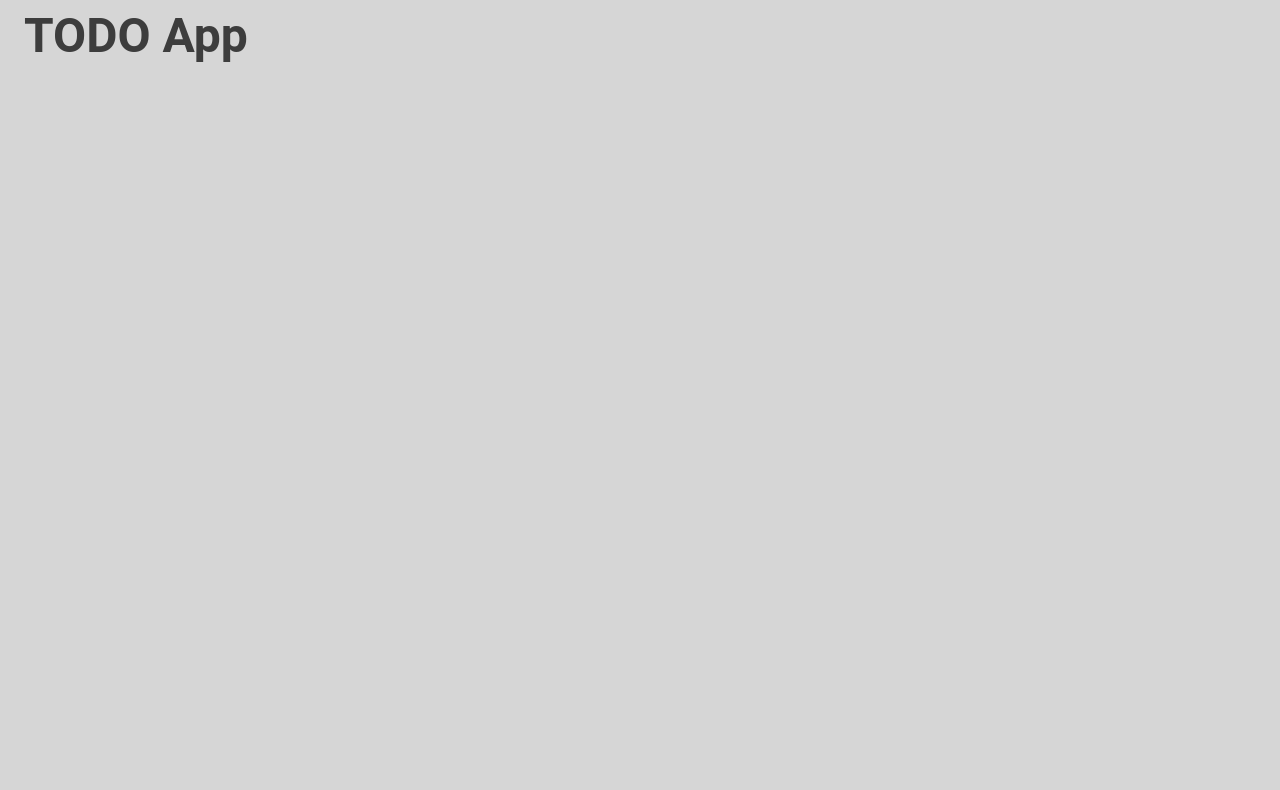
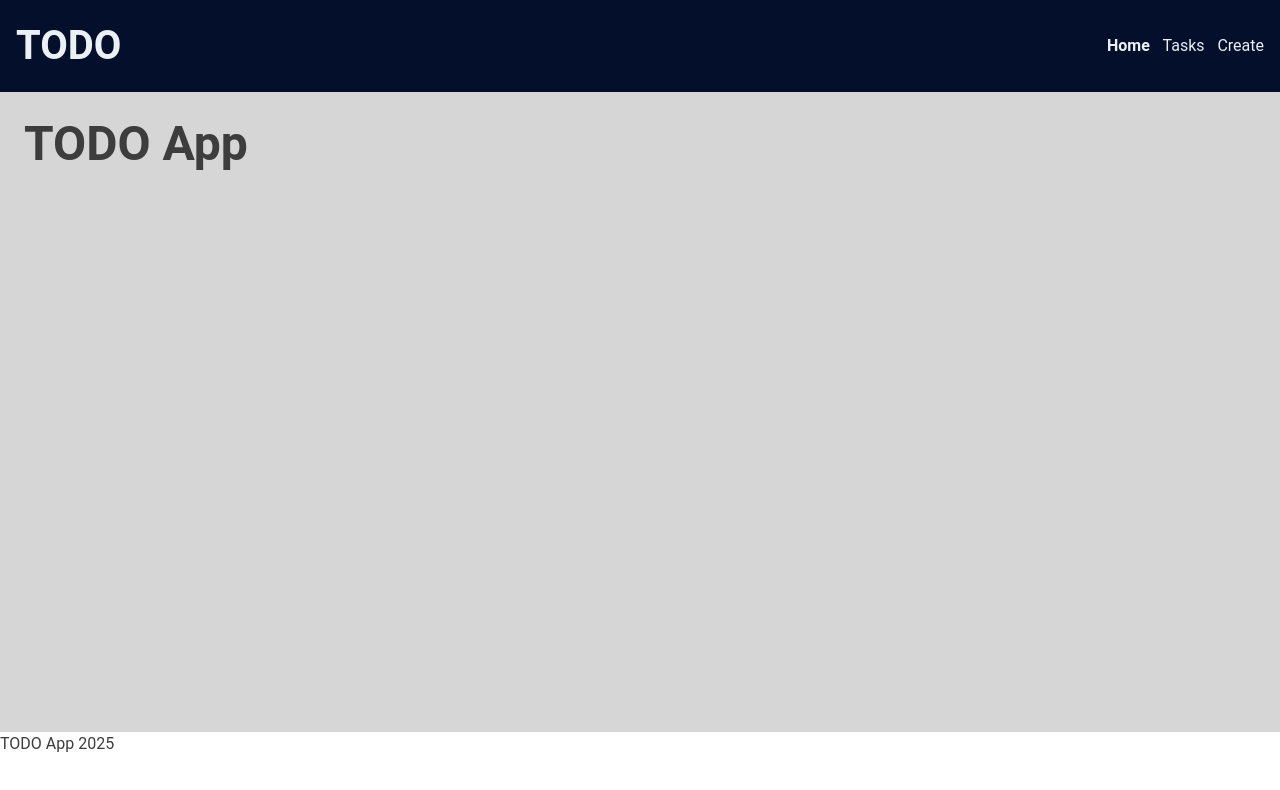
Before and after one commit to tdot123-1/todo_app, a React (Vite) app in the folder client/: page / in a window 1280 px wide. Shown: the top 790 px of the page. Built offline with nearby package versions, Linux system fonts and the light colour scheme.

Commit message:
add base layout

```diff
--- a/client/src/App.tsx
+++ b/client/src/App.tsx
@@ -1,20 +1,22 @@
-
 import Home from "./pages/Home";
 import AllTasks from "./pages/AllTasks";
 import TaskDetails from "./pages/TaskDetails";
 import EditTask from "./pages/EditTask";
 import CreateTask from "./pages/CreateTask";
 import { Route, Routes } from "react-router-dom";
+import BaseLayout from "./layouts/BaseLayout";
 
 function App() {
   return (
     <>
       <Routes>
-        <Route path="/" element={<Home />} />
-        <Route path="/tasks" element={<AllTasks />} />
-        <Route path="/tasks/:taskId" element={<TaskDetails />} />
-        <Route path="/tasks/:taskId/edit" element={<EditTask />} />
-        <Route path="/tasks/create" element={<CreateTask />} />
+        <Route path="/" element={<BaseLayout />}>
+          <Route index element={<Home />} />
+          <Route path="/tasks" element={<AllTasks />} />
+          <Route path="/tasks/:taskId" element={<TaskDetails />} />
+          <Route path="/tasks/:taskId/edit" element={<EditTask />} />
+          <Route path="/tasks/create" element={<CreateTask />} />
+        </Route>
       </Routes>
     </>
   );
--- a/client/src/components/button/Button.styles.ts
+++ b/client/src/components/button/Button.styles.ts
@@ -22,7 +22,7 @@ export const StyledButton = styled.button<{
     }
   }};
 
-  color: #ffffff;
+  color: ${(props) => props.theme.tertiaryColor};
   &:hover {
     opacity: 0.9;
   }
--- /dev/null
+++ b/client/src/components/header/Header.styles.ts
@@ -0,0 +1,20 @@
+import styled from "styled-components";
+
+export const StyledHeader = styled.header`
+  padding: 1rem;
+  display: flex;
+  justify-content: space-between;
+  align-items: center;
+  background-color: ${(props) => props.theme.primaryColor};
+  color: ${(props) => props.theme.tertiaryColor};
+`;
+
+export const StyledNavbar = styled.nav`
+  display: flex;
+  gap: 0.8rem;
+`;
+
+export const Logo = styled.h3`
+  font-size: 2.5rem;
+
+`;
--- /dev/null
+++ b/client/src/components/header/Header.tsx
@@ -0,0 +1,50 @@
+import { Link, NavLink } from "react-router-dom";
+import { Logo, StyledHeader, StyledNavbar } from "./Header.styles";
+
+const navlinks = [
+  {
+    page: "Home",
+    href: "/",
+  },
+  {
+    page: "Tasks",
+    href: "/tasks",
+  },
+  {
+    page: "Create",
+    href: "/tasks/create",
+  },
+];
+
+const Header = () => {
+  return (
+    <>
+      <StyledHeader>
+        <Link to={"/"}>
+          <Logo>TODO</Logo>
+        </Link>
+
+        <StyledNavbar>
+          {navlinks.map((link) => (
+            <NavLink
+              key={link.href}
+              to={link.href}
+              style={({ isActive }) =>
+                isActive
+                  ? { fontWeight: "bold" }
+                  : {
+                      textDecoration: "none",
+                      hover: { textDecoration: "underline" },
+                    }
+              }
+            >
+              {link.page}
+            </NavLink>
+          ))}
+        </StyledNavbar>
+      </StyledHeader>
+    </>
+  );
+};
+
+export default Header;
--- /dev/null
+++ b/client/src/layouts/BaseLayout.tsx
@@ -0,0 +1,18 @@
+import { Outlet } from "react-router-dom";
+import Header from "../components/header/Header";
+
+const BaseLayout = () => {
+  return (
+    <>
+      <Header />
+      <main>
+        <Outlet />
+      </main>
+      <footer>
+        <p>TODO App 2025</p>
+      </footer>
+    </>
+  );
+};
+
+export default BaseLayout;
--- a/client/src/styles.ts
+++ b/client/src/styles.ts
@@ -2,10 +2,14 @@ import { createGlobalStyle } from "styled-components";
 
 export const GlobalStyle = createGlobalStyle`
     body {
-        margin: 0 1.5rem;
-        background-color: ${(props) => props.theme.bgColor};
         font-family: Roboto, sans-serif;
         color: ${(props) => props.theme.textColor};
+    }
+
+    main {
+        padding: 1rem 1.5rem;
+        background-color: ${(props) => props.theme.bgColor};
+        min-height: 80vh;
     }
 
     h1 {
@@ -24,11 +28,11 @@ export const GlobalStyle = createGlobalStyle`
 export const theme = {
   bgColor: "#d6d6d6",
   textColor: "#3d3d3d",
-  primaryColor: "#021d54",
+  primaryColor: "#030f2b",
   secondaryColor: "#49525c",
+  tertiaryColor: "#ebf0f5",
   dangerColor: "#de1421",
-  successColor: "#14de32"
+  successColor: "#14de32",
 };
 
-
 // reused styles
```
